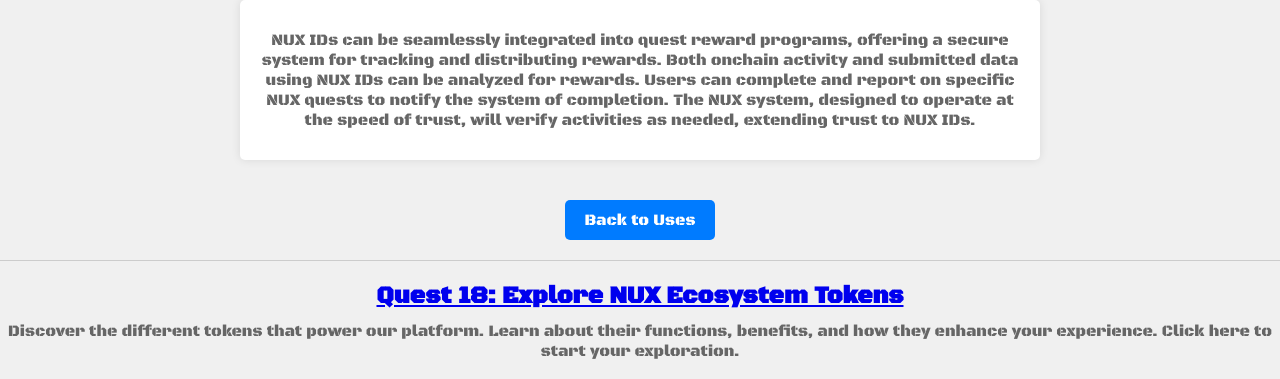
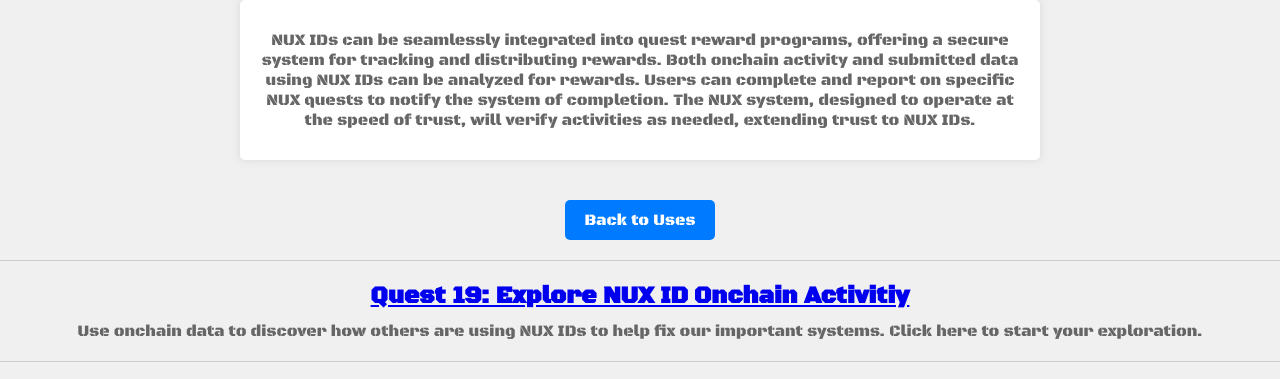
Before and after one commit to NUXMVP/nux.github.io, a plain HTML site: page use1_reward_programs.html in a window 1280 px wide. Shown: the part 363-742 px from the top of the page. Drawn offline with Linux system fonts and the light colour scheme.

Commit message:
Update use1_reward_programs.html

```diff
--- a/use1_reward_programs.html
+++ b/use1_reward_programs.html
@@ -81,6 +81,11 @@
 
     <!--- Insert additional quests below -->
 
+    <div class="use-item">
+    <h2><a href="quest19.html">Quest 19: Explore NUX ID Onchain Activitiy</a></h2>
+    <p>Use onchain data to discover how others are using NUX IDs to help fix our important systems. Click here to start your exploration.</p>
+    </div>
+    <hr>
     <div class="use-item">
     <h2><a href="quest18.html">Quest 18: Explore NUX Ecosystem Tokens</a></h2>
     <p>Discover the different tokens that power our platform. Learn about their functions, benefits, and how they enhance your experience. Click here to start your exploration.</p>
```
